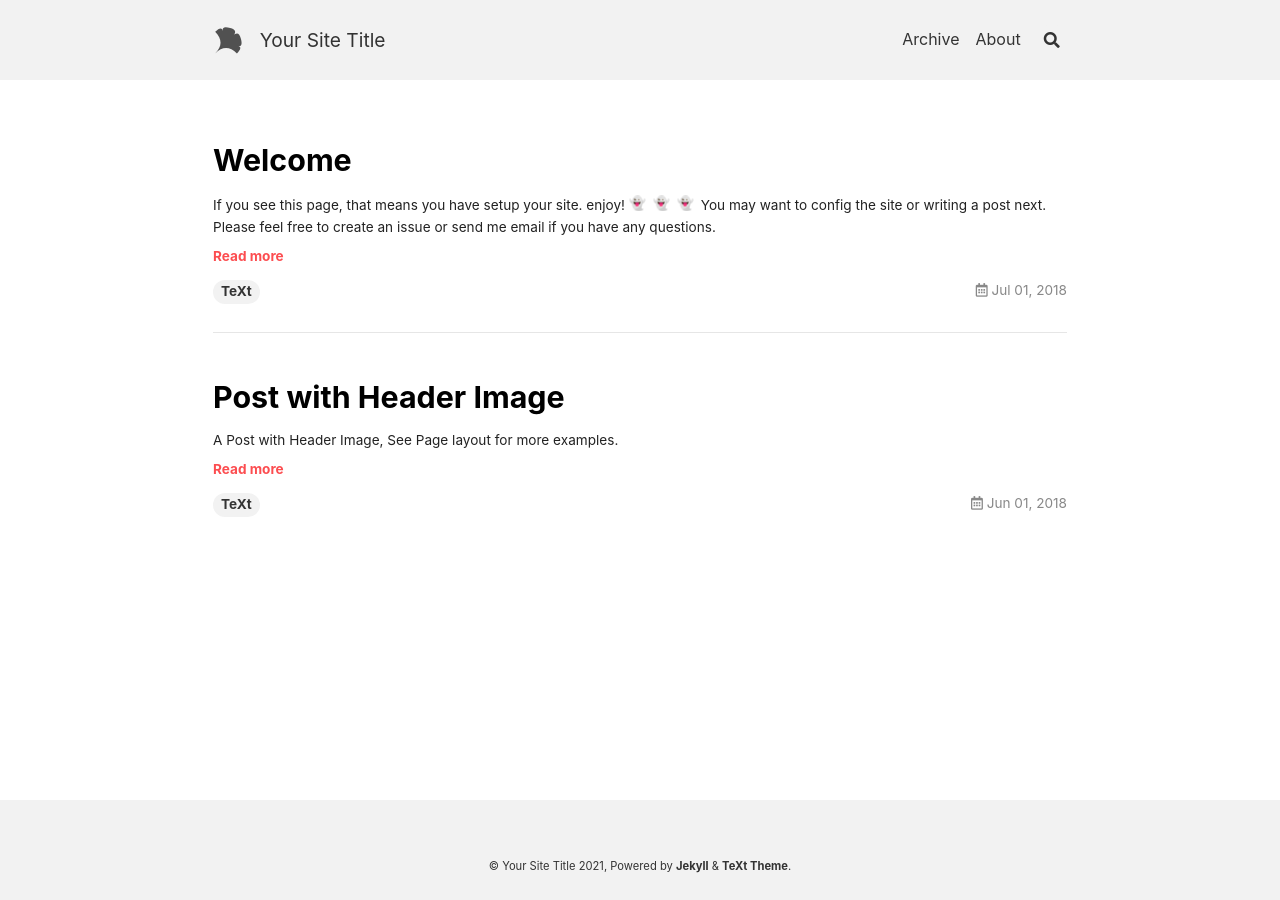
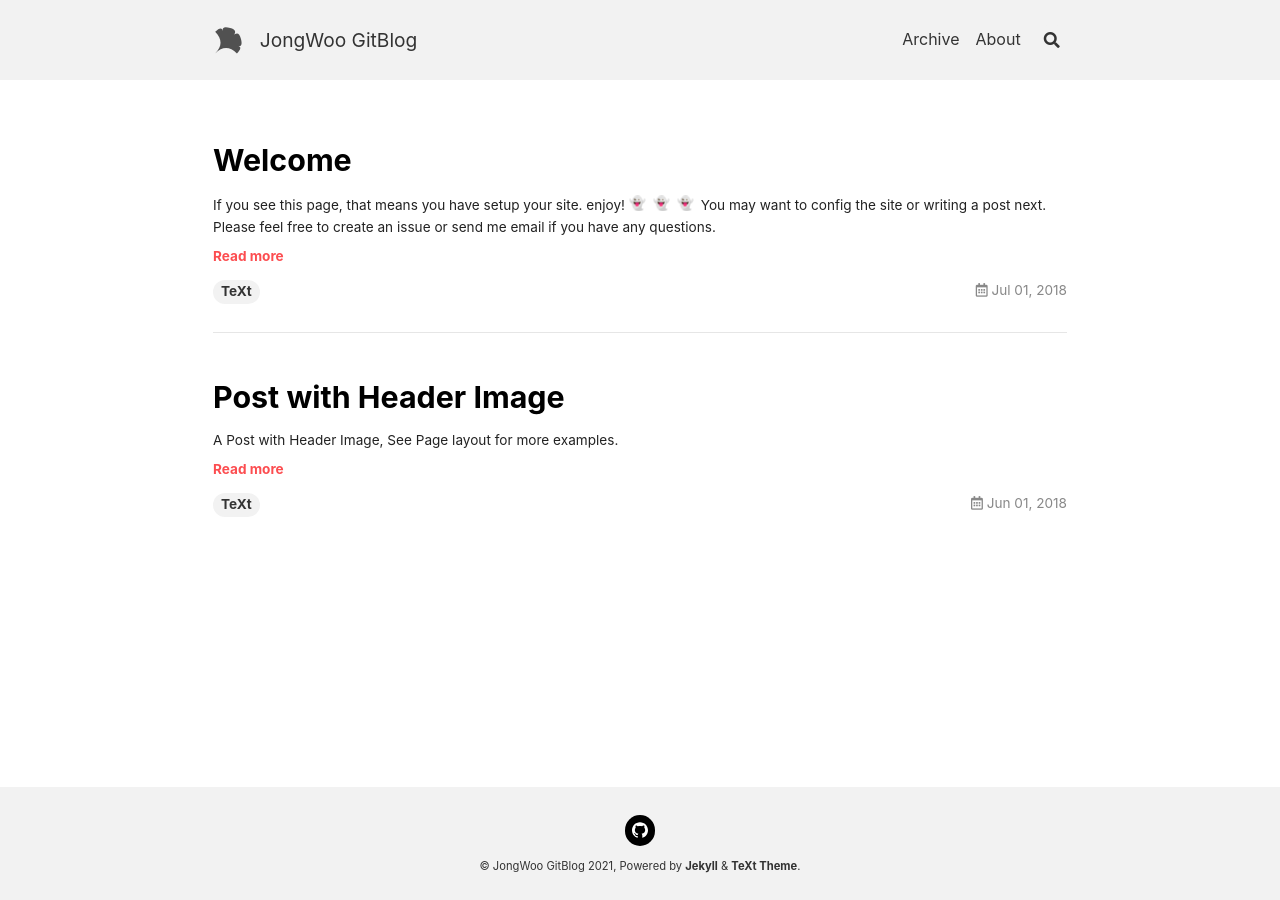
Before and after one commit to whddn35789/GooGooDa.github.io, a Jekyll site: the page built from index.html, in a window 1280 px wide. Built offline with Jekyll 4.4.1, drawn with Linux system fonts in a browser that asks for light colours; nearby versions of some CDN libraries; emoji names are drawn with the system emoji font; the list of posts is cut into pages by our own code.

```diff
--- a/_config.yml
+++ b/_config.yml
@@ -18,24 +18,24 @@
 ##############################
 text_skin: default # "default" (default), "dark", "forest", "ocean", "chocolate", "orange"
 highlight_theme: default # "default" (default), "tomorrow", "tomorrow-night", "tomorrow-night-eighties", "tomorrow-night-blue", "tomorrow-night-bright"
-url     : # the base hostname & protocol for your site e.g. https://www.someone.com
-baseurl : # does not include hostname
-title   : Your Site Title
-description: > # this means to ignore newlines until "Language & timezone"
-  Your Site Description
+url     : GooGooDa.github.io # the base hostname & protocol for your site e.g. https://www.someone.com
+baseurl : "" # does not include hostname
+title   : JongWoo GitBlog # Your Site Title
+description: >  # this means to ignore newlines until "Language & timezone"
+  JongWoo GitBlog
 
 
 ## => Language and Timezone
 ##############################
 lang: # the language of your site, default as "en"
-timezone: # see https://en.wikipedia.org/wiki/List_of_tz_database_time_zones for the available values
+timezone: Asia/Seoul # see https://en.wikipedia.org/wiki/List_of_tz_database_time_zones for the available values
 
 
 ## => Author and Social
 ##############################
 author:
   type      : # "person" (default), "organization"
-  name      : Your Name
+  name      : KoJongWoo
   url       :
   avatar    : # path or url of avatar image (square)
   bio       : I am an amazing person.
@@ -49,13 +49,13 @@ author:
   zhihu     : # "user_name" the last part of your profile url, e.g. https://www.zhihu.com/people/user_name
   douban    : # "user_name" the last part of your profile url, e.g. https://www.douban.com/people/user_name
   linkedin  : # "user_name" the last part of your profile url, e.g. https://www.linkedin.com/in/user_name
-  github    : # "user_name" the last part of your profile url, e.g. https://github.com/user_name
+  github    : GooGooda # "user_name" the last part of your profile url, e.g. https://github.com/user_name
   npm       : # "user_name" the last part of your profile url, e.g. https://www.npmjs.com/~user_name
 
 
 ## => GitHub Repository (if the site is hosted by GitHub)
 ##############################
-repository: user_name/repo_name
+repository: GooGooDa/GooGooDa.github.io
 repository_tree: master
 
 
```
Also changed, not shown: _posts/2022-12-08 첫번째 게시글.md (added, +11 -0 lines).
